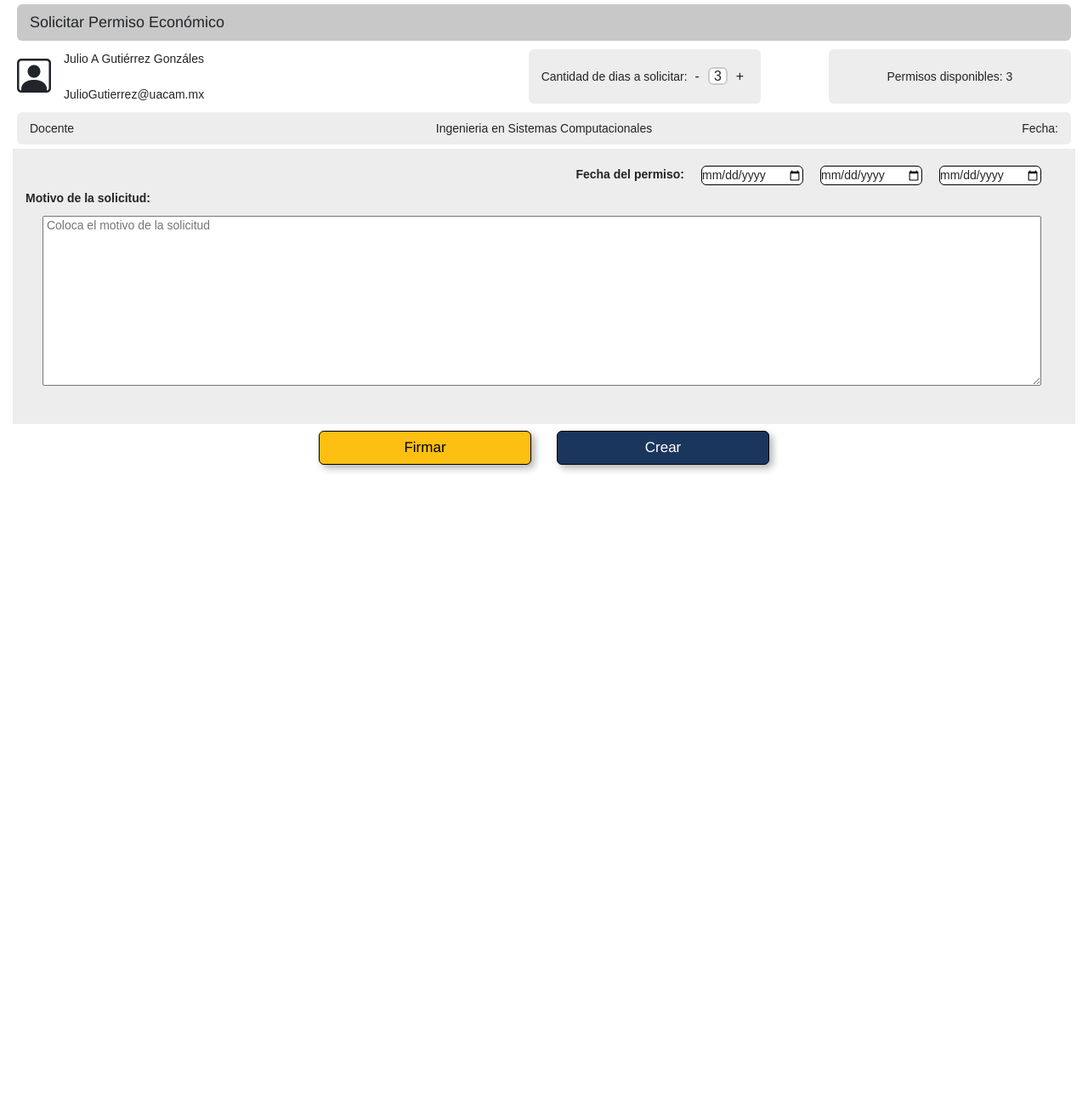
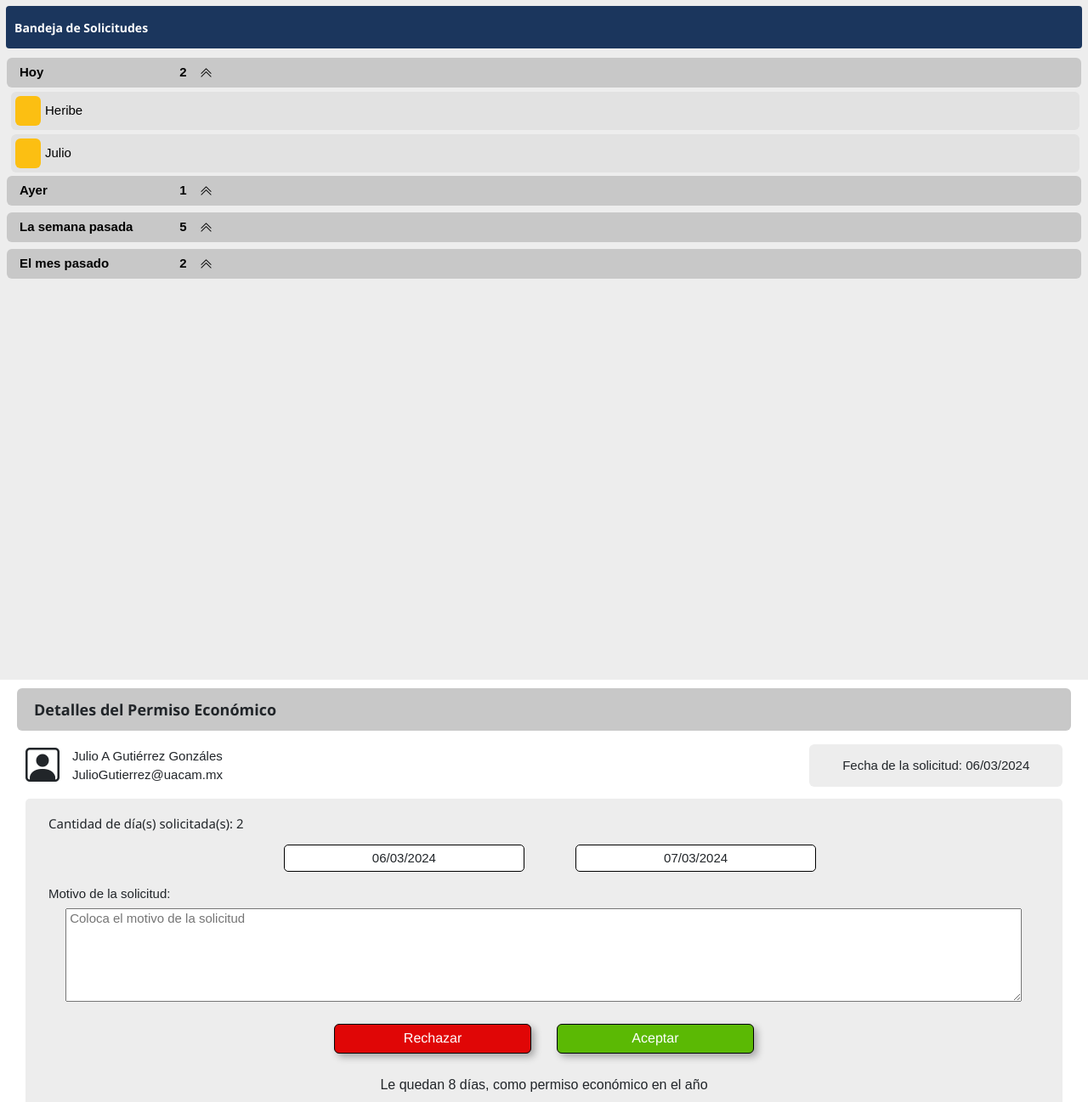
Before and after one commit to MiguelHern/front-zeleris, a Vue app: page / in a window 1280 px wide. Shown: the top 1297 px of the page at 85% size. Before the commit the page ends 800 px from the top, so only its background shows below. Built offline with nearby package versions, Linux system fonts and the light colour scheme.

Commit message:
adding two components, see permit Coordinacion and la bandeja

```diff
--- a/src/App.vue
+++ b/src/App.vue
@@ -1,13 +1,29 @@
 <script setup>
-
+import SeePermit_coordinacion from "@/components/seePermit_coordinacion.vue";
 import Header__docente from "@/components/header__docente.vue";
 import GeneEcoPer_docente from "@/components/geneEcoPer_docente.vue";
+import RequestTray_coordinacion from "@/components/requestTray_coordinacion.vue";
+/*<gene-eco-per_docente></gene-eco-per_docente>*/
 </script>
 
 <template>
-  <gene-eco-per_docente></gene-eco-per_docente>
+  <div>
+    <RequestTray_coordinacion/>
+    <SeePermit_coordinacion/>
+  </div>
 </template>
 
 <style scoped>
+*{
+  margin: 0;
+  padding: 0;
+  box-sizing: border-box;
+  display: flex;
 
+  main{
+    flex: 1 1 0;
+    padding: 2rem;
+
+  }
+}
 </style>
--- /dev/null
+++ b/src/components/requestTray_coordinacion.vue
@@ -0,0 +1,172 @@
+<template>
+    <div id="body">
+        <div id="trayHeader">Bandeja de Solicitudes</div>
+        <div class="todayHeader">
+          <div id="todayReceived">
+            <div id="moment">Hoy</div>
+            <div id="number">2</div>
+            <button>
+              <i class="bi bi-chevron-double-up"></i>
+            </button>
+          </div>
+
+          <div id="todayContent">
+            <div id="userContent">
+              <div id="iconUser"></div>
+              <div id="userName">
+                Heribe
+              </div>
+            </div>
+
+            <div id="userContent">
+              <div id="iconUser"></div>
+              <div id="userName">
+                Julio
+              </div>
+            </div>
+
+
+          </div>
+        </div>
+
+        <div class="yesterdayHeader">
+          <div id="yesterdayReceived">
+            <div id="moment">Ayer</div>
+            <div id="number">1</div>
+            <button>
+              <i class="bi bi-chevron-double-up"></i>
+            </button>
+          </div>
+        </div>
+        <div class="lastweekHeader">
+          <div id="lastweekReceived">
+            <div id="moment">La semana pasada</div>
+            <div id="number">5</div>
+            <button>
+              <i class="bi bi-chevron-double-up"></i>
+            </button>          </div>
+        </div>
+        <div class="lastmonthHeader">
+          <div id="lastmonthReceived">
+            <div id="moment">El mes pasado</div>
+            <div id="number">2</div>
+            <button>
+              <i class="bi bi-chevron-double-up"></i>
+            </button>          </div>
+        </div>
+    </div>
+</template>
+
+<script>
+export default {
+  name: 'requestTray_coordinacion',
+  props: {
+    msg: String
+  }
+}
+</script>
+
+<style>
+#body{
+  display: flex;
+  flex-direction:column;
+  min-width: 275px;
+  min-height: 100vh;
+  /*border: 3px solid blue;*/
+  background-color:#EDEDED;
+}
+
+#trayHeader{
+  height: 50px;
+  background-color: #1B365D;
+  font-family:'Segoe UI', Tahoma, Geneva, Verdana, sans-serif;
+  font-weight: 650;
+  font-size: 14px;
+  color: white;
+  padding-left: 10px;
+  padding-right: 10px;
+  margin: 7px;
+  border-radius: 4px;
+  text-align: left;
+  align-content: center;
+}
+
+#todayReceived, #yesterdayReceived, #lastweekReceived, #lastmonthReceived{
+  display: flex;
+  height: 35px;
+  background-color: #C8C8C8;
+  font-family:'Segoe UI', Tahoma, Geneva, Verdana, sans-serif;
+  font-weight: 600;
+  font-size: 15px;
+  color: black;
+  padding-left: 15px;
+  padding-right: 10px;
+  border-radius: 6px;
+  margin-top: 4px;
+  margin-bottom: 4px;
+  margin-left: 8px;
+  margin-right: 8px;
+}
+
+#moment{
+  text-align: left;
+  align-content: center;
+  /*border: 3px solid red;*/
+  width: 180px;
+}
+
+#number{
+  text-align: center;
+  align-content: center;
+  /*border: 3px solid blueviolet;*/
+  width: 25px;
+
+}
+
+button{
+  background-color: transparent;
+  border-color: transparent;
+  width: 30px;
+  height: 35px;
+  text-align: right;
+  align-content: center;
+}
+
+#todayContent{
+  font-family:'Segoe UI', Tahoma, Geneva, Verdana, sans-serif;
+  font-size: 15px;
+  color: black;
+  /*background-color: aqua;*/
+}
+
+#userContent{
+  display: flex;
+  /*border: 3px solid blueviolet;*/
+  background-color: #e2e2e2;
+  height: 45px;
+  border-radius: 6px;
+  margin-top: 5px;
+  margin-left: 13px;
+  margin-right: 10px;
+}
+
+#userName{
+  text-align: left;
+  align-content: center;
+}
+
+#iconUser{
+  background-color: #FCBF12;
+  width: 30px;
+  margin: 5px;
+  border-radius: 6px;
+}
+
+i[class="bi bi-chevron-double-up"], i[class="bi bi-chevron-double-down"] {
+  display: flex;
+  margin: 5px;
+  /*border: 2px solid yellow;*/
+}
+
+
+</style>
--- /dev/null
+++ b/src/components/seePermit_coordinacion.vue
@@ -0,0 +1,240 @@
+<template>
+    <div id="cuerpo">
+        <div class="details">
+            <p> Detalles del Permiso Económico</p>
+            <div class="applicantDetails">
+                <h1>
+                    <i class="bi bi-person-square"></i>
+                </h1>
+                <div id="nameMail">
+                    <label>Julio A Gutiérrez Gonzáles</label>
+                    <label>JulioGutierrez@uacam.mx</label>
+                  </div>
+                <div id="permitDate"> Fecha de la solicitud: 06/03/2024</div>
+            </div>
+        </div>
+
+        <div class="fillingArea"> Cantidad de día(s) solicitada(s): 2
+            <div id="selectedDays">
+              <div class="days">06/03/2024</div>
+              <div class="days">07/03/2024</div>
+            </div>
+            <div id="reasons"> Motivo de la solicitud:</div>
+              <div id="textBox">
+              <textarea class="reasonsTexts" placeholder=" Coloca el motivo de la solicitud" ></textarea>
+            </div>
+        </div>
+
+        <div class="submissionArea">
+          <input class="declineButton" type="submit" name="Boton1" value="Rechazar"></input>
+          <input class="acceptButton" type="submit" name="Boton2" value="Aceptar"></input>
+        </div>
+        <div class="remainingDays">
+          Le quedan 8 días, como permiso económico en el año
+        </div>
+    </div>
+</template>
+
+<script>
+export default {
+  name: 'seePermit_coordinacion',
+  props: {
+    msg: String
+  }
+}
+</script>
+
+<style>
+#cuerpo{
+  display: flex;
+  flex-direction:column;
+  width: 100%;
+  min-height: 100vh;
+  /*border: 3px solid red;*/
+}
+
+p{
+  background-color: #C8C8C8;
+  min-height: 50px;
+  width: 100%;
+  border-radius: 6px;
+  padding-left: 20px;
+  align-content: center;
+  font-family:'Segoe UI', Tahoma, Geneva, Verdana, sans-serif;
+  font-weight: 700;
+  /*font-family:'Franklin Gothic Medium', 'Arial Narrow', Arial, sans-serif;*/
+  font-size: 18px;
+}
+
+.details{
+  flex-direction:column;
+  min-height: 140px;
+  /*background-color: lightgreen;*/
+  background-color:white;
+  display: flex;
+  width: calc(100%-30px);
+  margin-left: 15px;
+  margin-right: 15px;
+  padding-top: 10px;
+  padding-bottom: 5px;
+  padding-left: 5px;
+  padding-right: 5px;
+}
+
+.applicantDetails{
+  max-height: 50px;
+  /*border: 2px solid green;*/
+  display: flex;
+  width: 100%;
+  font-family:'Franklin Gothic Medium', 'Arial Narrow', Arial, sans-serif;
+  font-size: 15px;
+  /*margin-top: 0px;*/
+}
+
+h1{
+  margin-left: 10px;
+  padding-top: 1px;
+
+}
+
+#nameMail{
+  /*border: 3px solid yellow;*/
+  padding-left: 15px;
+  padding-right: 10px;
+  width: 72%;
+  align-content: center;
+  margin-bottom: 0px;
+}
+
+#permitDate{
+  /*background-color: #f5b642;*/
+  background-color: #EDEDED;
+  border-radius: 6px;
+  min-width: 24%;
+  /*min-width RECUERDA MODIFICAR CUANDO HAGAS LA BANDEJA*/
+  margin-right: 10px;
+  text-align: center;
+  align-content: center;
+}
+
+.fillingArea{
+  display: flex;
+  flex-direction:column;
+  font-family:'Segoe UI', Tahoma, Geneva, Verdana, sans-serif;
+  font-weight: 500;
+  font-size: 15px;
+  height: 250px;
+  /*background-color: #f762be;*/
+  background-color: #EDEDED;
+  border-top-left-radius: 5px;
+  border-top-right-radius: 5px;
+  width: calc(100%-30px);
+  margin-left: 30px;
+  margin-right: 30px;
+  padding-top: 18px;
+  padding-bottom: 18px;
+  padding-right: 13px;
+  padding-left: 27px;
+}
+
+#selectedDays{
+  display: flex;
+  padding-bottom: 15px;
+  padding-top: 13px;
+  justify-content: center;
+}
+
+.days{
+  display: flex;
+  flex-direction: column;
+  border: 1px solid black;
+  background-color: white;
+  border-radius: 5px;
+  min-width: 24%;
+  /*min-width RECUERDA MODIFICAR CUANDO HAGAS LA BANDEJA*/
+  margin-left: 30px;
+  margin-right: 30px;
+  padding-top: 4px;
+  padding-bottom: 4px;
+  padding-left: 15px;
+  padding-right: 15px;
+  text-align: center;
+  align-content: center;
+}
+
+#textBox{
+  display: flex;
+  flex-direction: column;
+  padding-left: 20px;
+  padding-right: 35px;
+  margin-bottom: 25px;
+  /*background-color: green;*/
+  background-color: #EDEDED;
+  max-height: 150px;
+}
+
+.reasonsTexts{
+  margin-top: 5px;
+  min-height: 110px;
+}
+
+.submissionArea{
+  display: flex;
+  align-items: center;
+  justify-content: center;
+  padding-top: 15px;
+  padding-bottom: 15px;
+  height: 10%;
+  /*background-color: blue;*/
+  background-color: #EDEDED;
+  margin-left: 30px;
+  margin-right: 30px;
+}
+
+.remainingDays{
+  text-align: center;
+  align-content: center;
+  background-color: #EDEDED;
+  margin-left: 30px;
+  margin-right: 30px;
+  padding-top: 10px;
+  padding-left: 80px;
+  padding-right: 80px;
+  padding-bottom: 20px;
+  border-bottom-left-radius: 5px;
+  border-bottom-right-radius: 5px;
+}
+
+.declineButton, .acceptButton{
+  padding-left: 15px;
+  padding-right: 15px;
+  padding-bottom: 1px;
+  height: 35px;
+  min-width: 19%;
+  border: 1px solid black;
+  border-radius: 6px;
+  font-size: 16px;
+  cursor: pointer;
+  box-shadow: 4px 4px 8px rgba(0, 0, 0, .3);
+  font-family:'Franklin Gothic Medium', 'Arial Narrow', Arial, sans-serif;
+}
+
+.declineButton{
+  background-color: #e00606;
+  color:white;
+  margin-right: 30px;
+}
+.declineButton:hover {
+  box-shadow: inset 0 0 4px , 0 0 4px rgb(170, 5, 5);
+  text-shadow: 1px 1px 15px white;
+}
+
+.acceptButton{
+  background-color: #5bb904;
+  color:white;
+}
+.acceptButton:hover {
+  box-shadow: inset 0 0 4px , 0 0 4px #3b9403;
+  text-shadow: 1px 1px 10px white;
+}
+</style>
```
